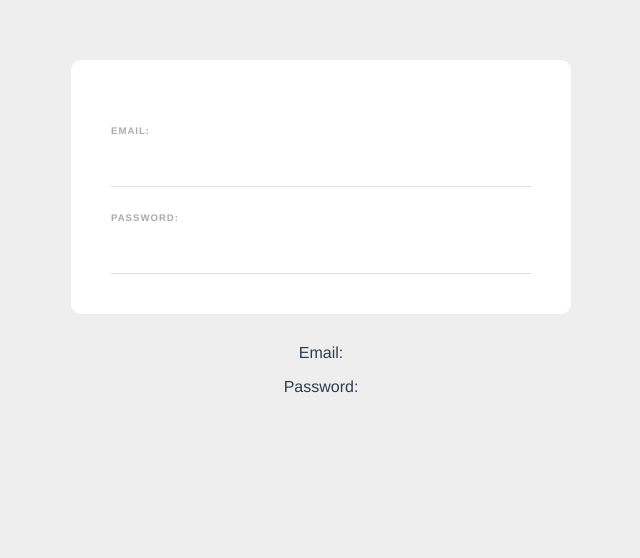
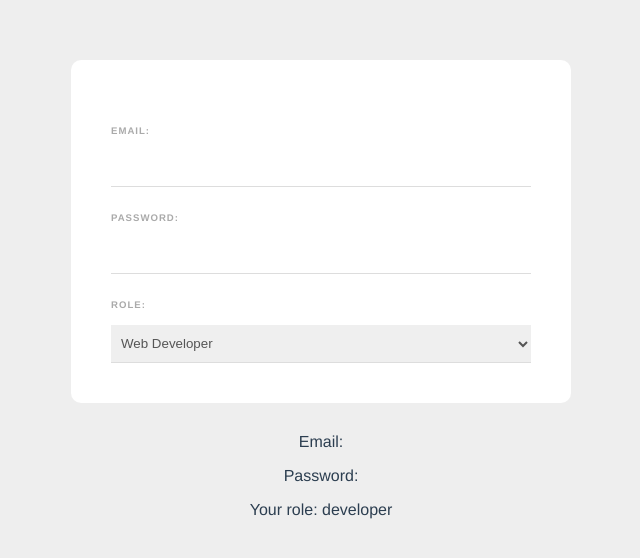
Before and after one commit to chrisjoyce911/vue-web-form, a Vue app: page / in a window 1280 px wide. Shown: the top 558 px of the page, without its empty margins (319-959 px from the left). Built offline with nearby package versions, Linux system fonts and the light colour scheme.

Commit message:
Select Boxs

```diff
--- a/src/components/SignupForm.vue
+++ b/src/components/SignupForm.vue
@@ -10,10 +10,17 @@
       required
       autocomplete="current-password"
     />
+
+    <label>Role:</label>
+    <select v-model="role">
+      <option value="developer">Web Developer</option>
+      <option value="designer">Web Designer</option>
+    </select>
   </form>
 
   <p>Email: {{ email }}</p>
   <p>Password: {{ password }}</p>
+  <p>Your role: {{ role }}</p>
 </template>
 
 <script>
@@ -22,6 +29,7 @@
     return {
       email: "",
       password: "",
+      role: "developer",
     };
   },
 };
@@ -45,7 +53,8 @@
   letter-spacing: 1px;
   font-weight: bold;
 }
-input {
+input,
+select {
   display: block;
   padding: 10px 6px;
   width: 100%;
```
